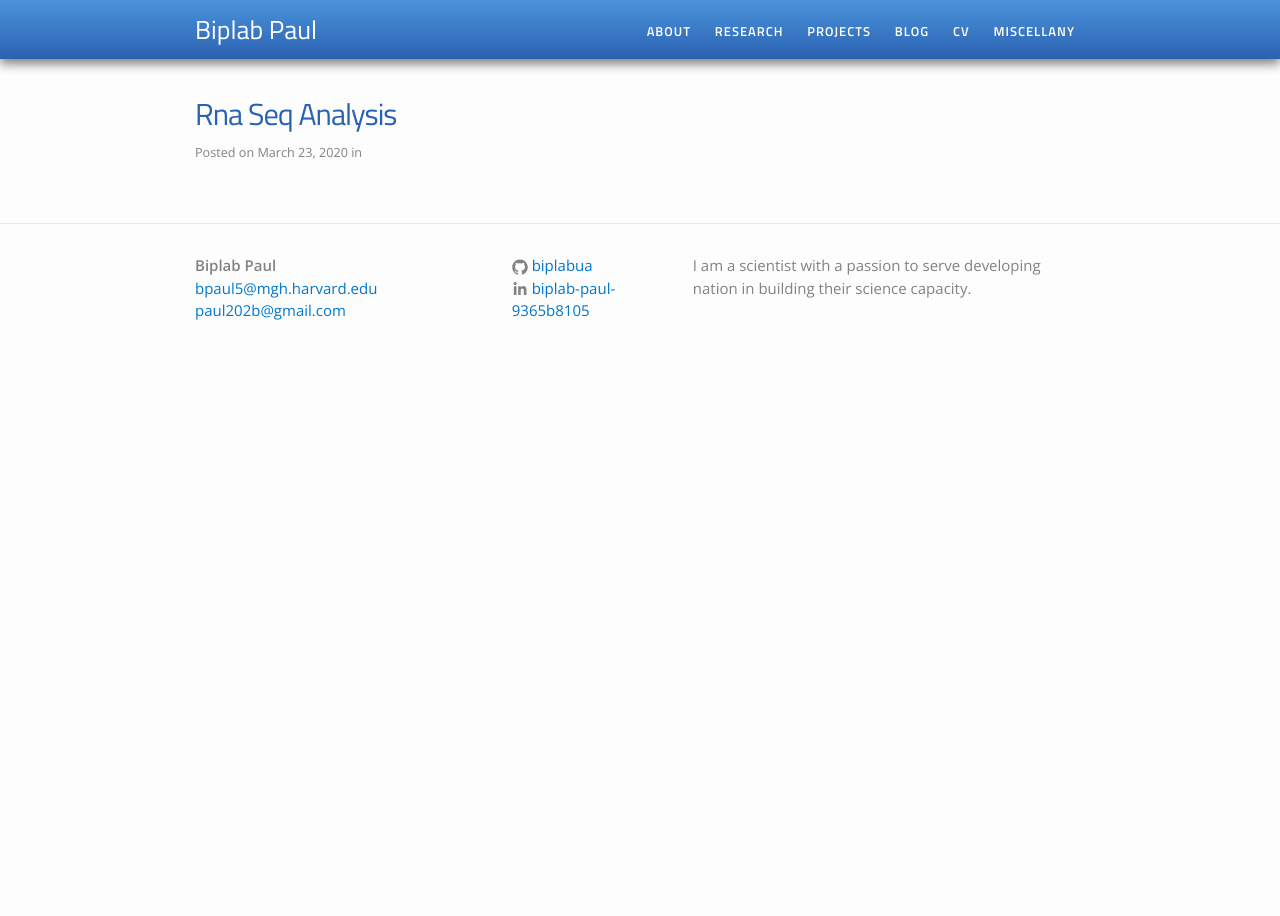
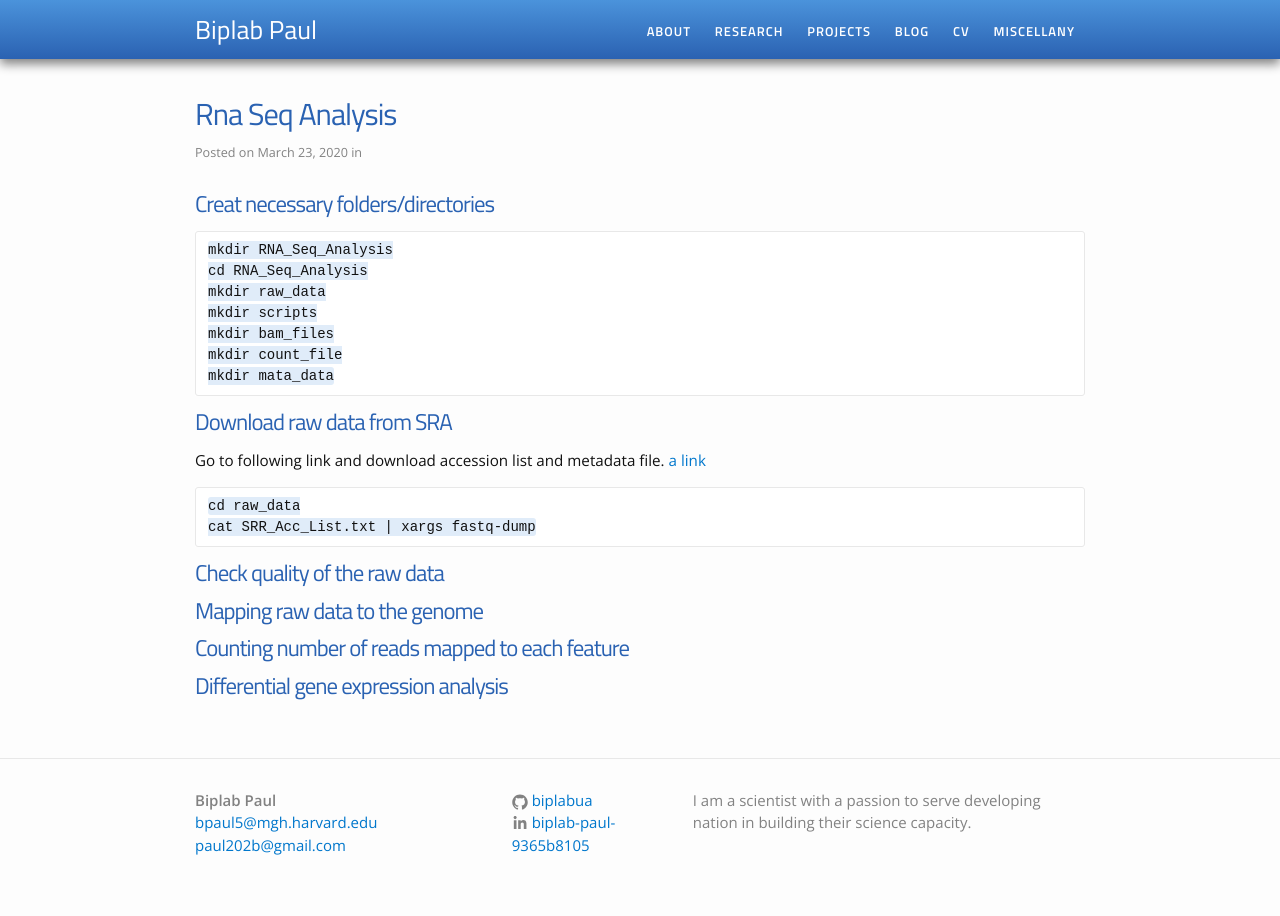
Before and after one commit to biplabua/biplabua.github.io, a Jekyll site: the page built from _posts/2020-03-23-RNA-Seq-Analysis.markdown, in a window 1280 px wide. Built offline with Jekyll 4.4.1, drawn with Linux system fonts in a browser that asks for light colours; our own code applies the rules of GitHub Pages for plain Markdown files.

Commit message:
RNA analysis

````diff
--- a/_posts/2020-03-10-How-to-install-bioinformatic-softwares.markdown
+++ b/_posts/2020-03-10-How-to-install-bioinformatic-softwares.markdown
@@ -1,7 +1,7 @@
 
 # Installation of SRA toolkit
 
-Now a days all most all labs are performing RNA-Seq experiments. If an article has RNA-Seq data, they need to make it available in SRA repository for anybody to download and analyze it. In order to download data from SRA database as fastq format you need to use SRA toolkit software.
+Now a days all most of the labs are performing RNA-Seq experiments. If an article has RNA-Seq data, they need to make it available in SRA repository for anybody to download and analyze it. In order to download data from SRA database as fastq format you need to use SRA toolkit software.
 
 How to install SRA toolkit?
 Download SRA toolkit using wget command.
--- a/_posts/2020-03-23-RNA-Seq-Analysis.markdown
+++ b/_posts/2020-03-23-RNA-Seq-Analysis.markdown
@@ -0,0 +1,26 @@
+# Creat necessary folders/directories
+```
+mkdir RNA_Seq_Analysis
+cd RNA_Seq_Analysis
+mkdir raw_data
+mkdir scripts
+mkdir bam_files
+mkdir count_file
+mkdir mata_data
+```
+# Download raw data from SRA
+Go to following link and download accession list and metadata file.
+[a link](https://www.ncbi.nlm.nih.gov/sra?linkname=bioproject_sra_all&from_uid=272684)
+```
+cd raw_data
+cat SRR_Acc_List.txt | xargs fastq-dump
+```
+
+
+# Check quality of the raw data
+
+# Mapping raw data to the genome
+
+# Counting number of reads mapped to each feature
+
+# Differential gene expression analysis
````
